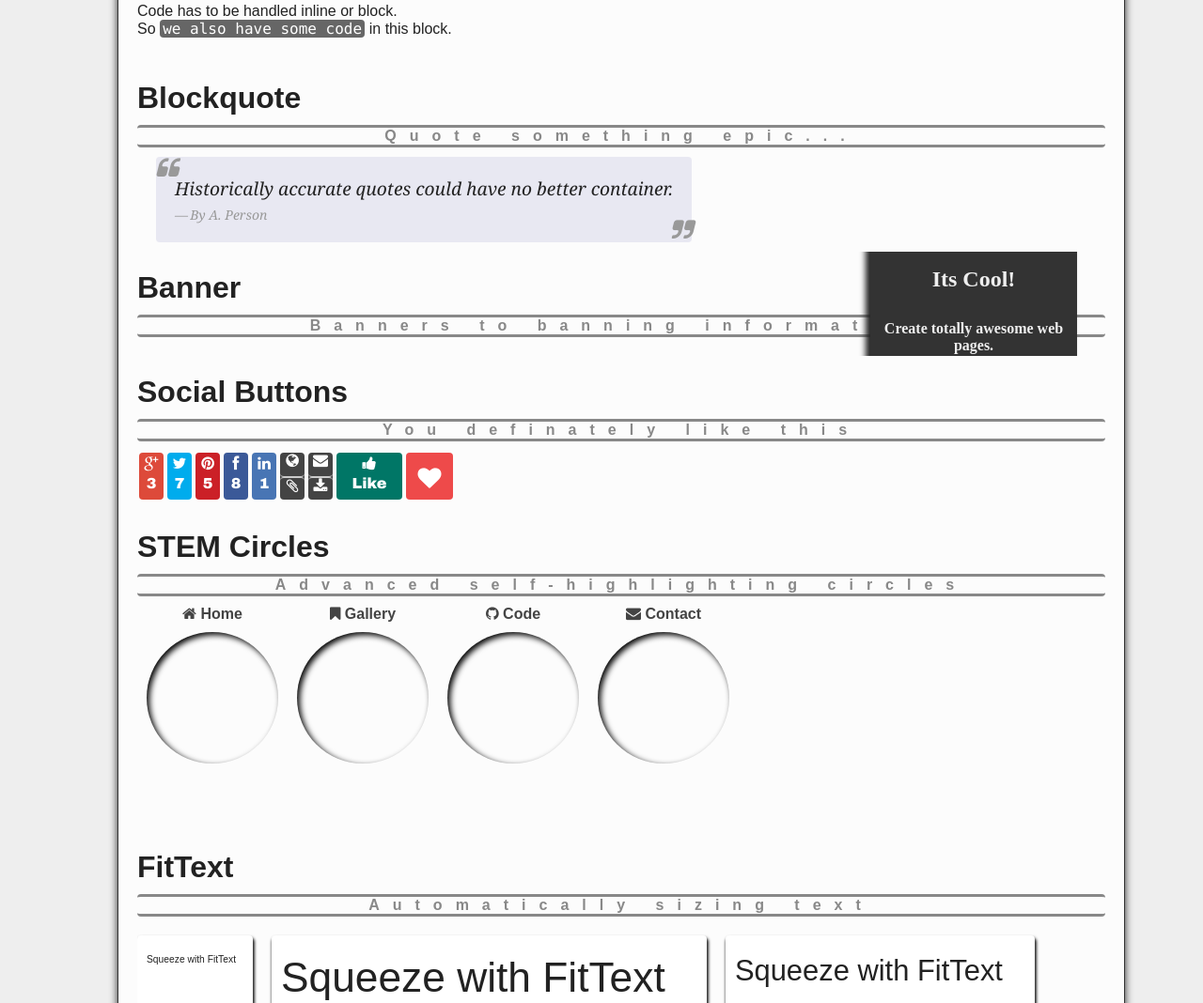
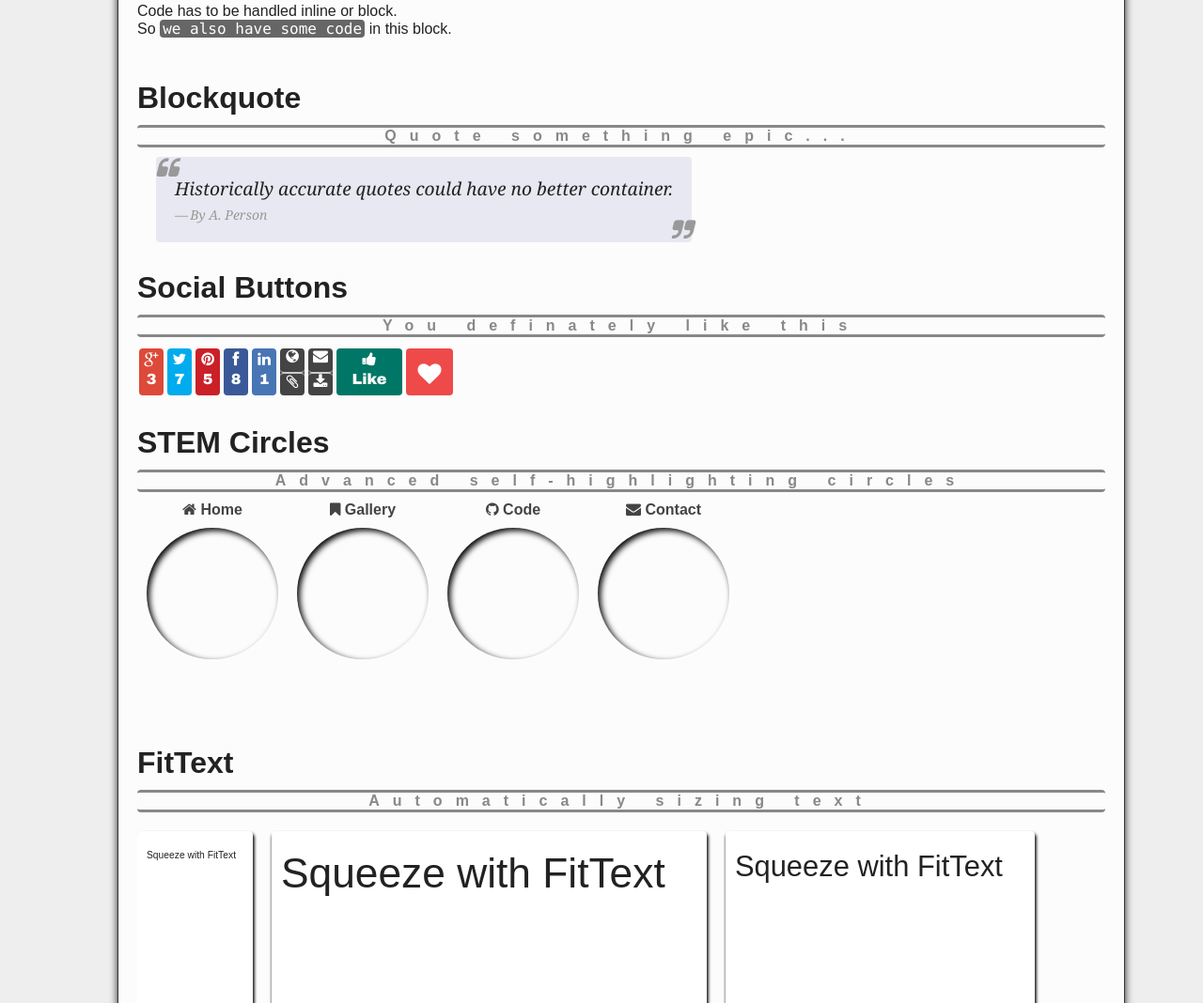
Before and after one commit to akshayjh/platelet, a plain HTML site: page index.html in a window 1280 px wide. Shown: the part 3039-4107 px from the top of the page at 94% size. Drawn offline with Linux system fonts and the light colour scheme.

Commit message:
removed banner

```diff
--- a/css/platelet.css
+++ b/css/platelet.css
@@ -385,46 +385,6 @@ transition: .0s;
 .box2{position:relative;float:left;width:900px;height:50px;margin:75px 15px 0 0}
 .box3{position:relative;float:left;width:300px;height:38px;margin:0 0 15px 0}
 
-/* Banner */
-.donate {
-text-align:center;
-float:right;
-color:#eee;
-width:220px;
-height:250px;
-background:#333;
-position:relative;
-box-shadow:-5px 0 6px #222;
-margin:-225px 30px -30px 0px;
-font-family:"Times New Roman",Georgia,Serif;
-}
-.donate:after{content:'';position:absolute;
-bottom:-25px;left:0;width:0;height:0;
-border-left:110px solid transparent;
-border-right:110px solid transparent;
-border-top:25px solid #333}
-.donate hr {
-background: transparent;
-border: 0px;
-border-radius: 0px;
-padding: 0px;
-height: 10px;
-border-top: medium double #eee;
-color: #eee;
-text-align: center;
-}
-.donate h1, .donate h2 {
-margin: 30px 0px;
-}
-.donate i {
-font-size: 39px;
-background: #333;
-color: #eee;
-position: absolute;
-top: 75px;
-left: 94px;
-}
-
 .infobox {
 overflow: hidden;
 text-align: left;
--- a/index.html
+++ b/index.html
@@ -250,26 +250,6 @@ git reset
 
         </div>
 
-		<!-- Banner -->
-		<div class="container">
-			<div class="header">
-				<h1>Banner</h1>
-			</div>
-            <div class="description small">
-				Banners to banning information
-			</div>
-
-			<a href="#">
-				<div class="donate">
-					<h1>Platelet UI</h1>
-					<hr/>
-					<i class="icon-star"></i>
-					<h2>Its Cool!</h2>
-					<p>Create totally awesome web pages.</p>
-				</div>
-			</a>
-		</div>
-
         <div class="container">
 			<div class="header">
 				<h1>Social Buttons</h1>
```
